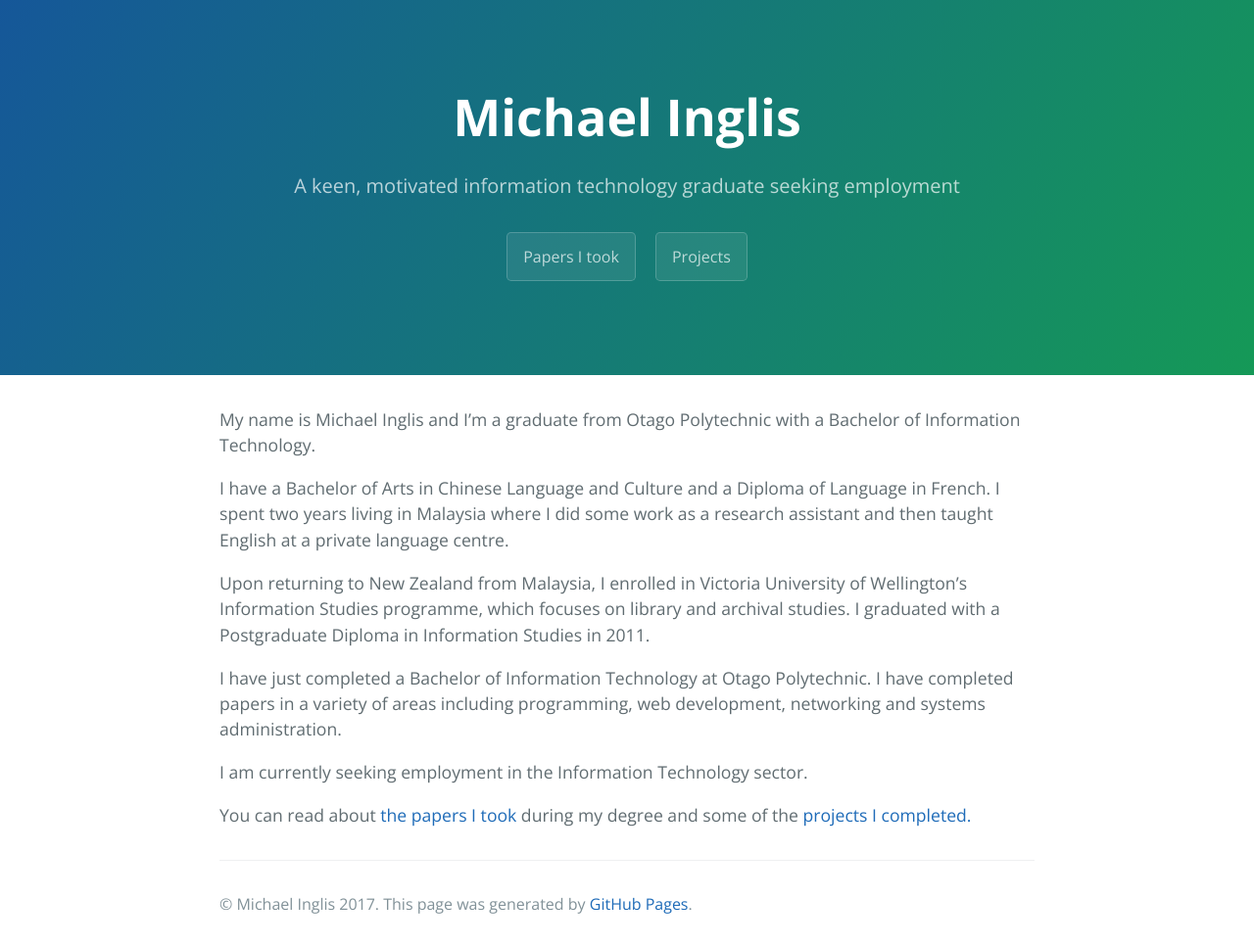
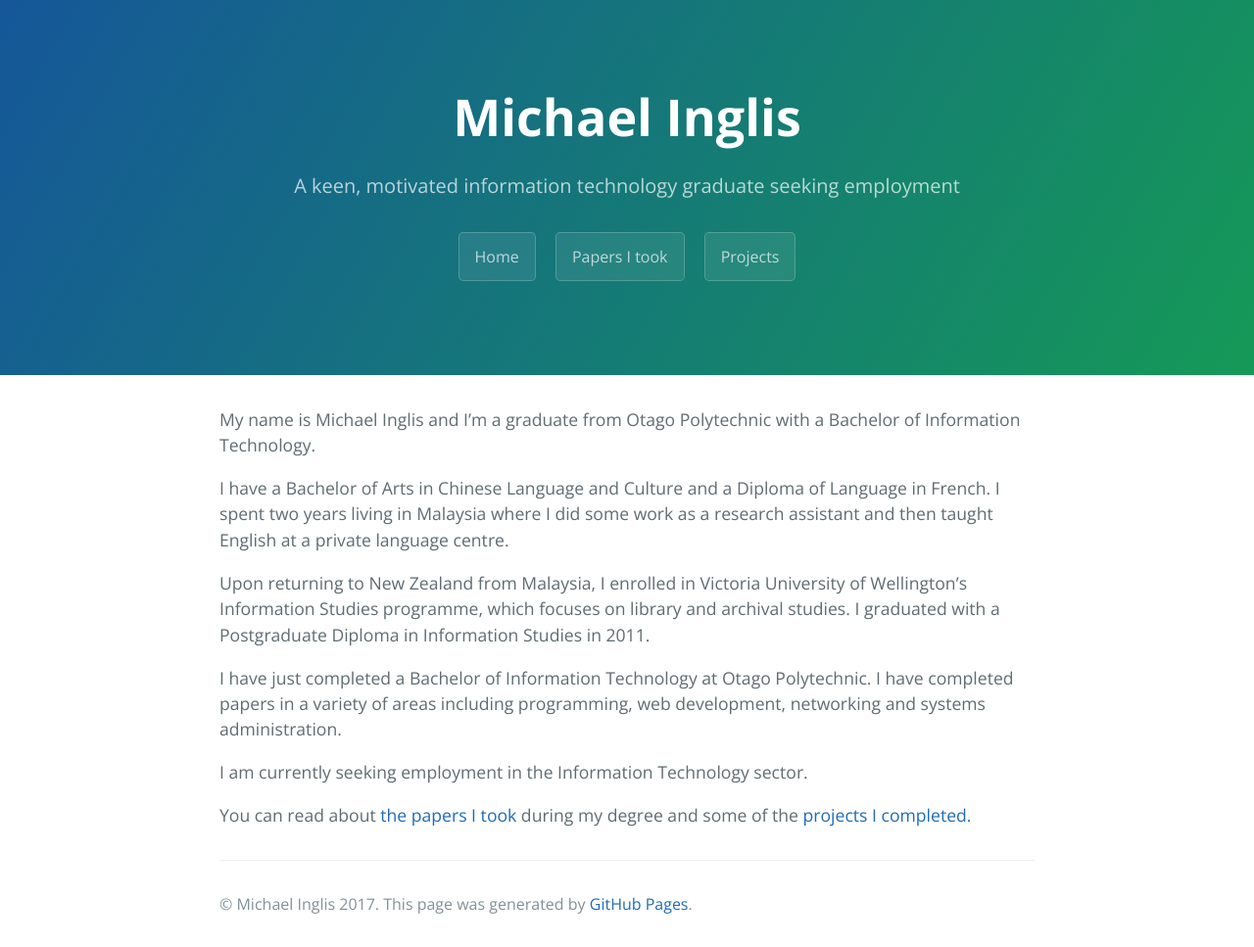
Before and after one commit to MichaelNZ85/MichaelNZ85.github.io, a Jekyll site: the page built from index.md, in a window 1280 px wide. Shown: the whole page at 98% size. Built offline with Jekyll 4.4.1, drawn with Linux system fonts in a browser that asks for light colours.

Commit message:
Update default.html

```diff
--- a/_layouts/default.html
+++ b/_layouts/default.html
@@ -13,7 +13,7 @@
     <section class="page-header">
       <h1 class="project-name">{{ site.title | default: site.github.repository_name }}</h1>
       <h2 class="project-tagline">{{ site.description | default: site.github.project_tagline }}</h2>
-
+      <a href="https://michaelnz85.github.io/" class="btn">Home</a>
       <a href="https://michaelnz85.github.io/papers" class="btn">Papers I took</a>
       <a href="https://michaelnz85.github.io/projects" class="btn">Projects</a>
 
```
